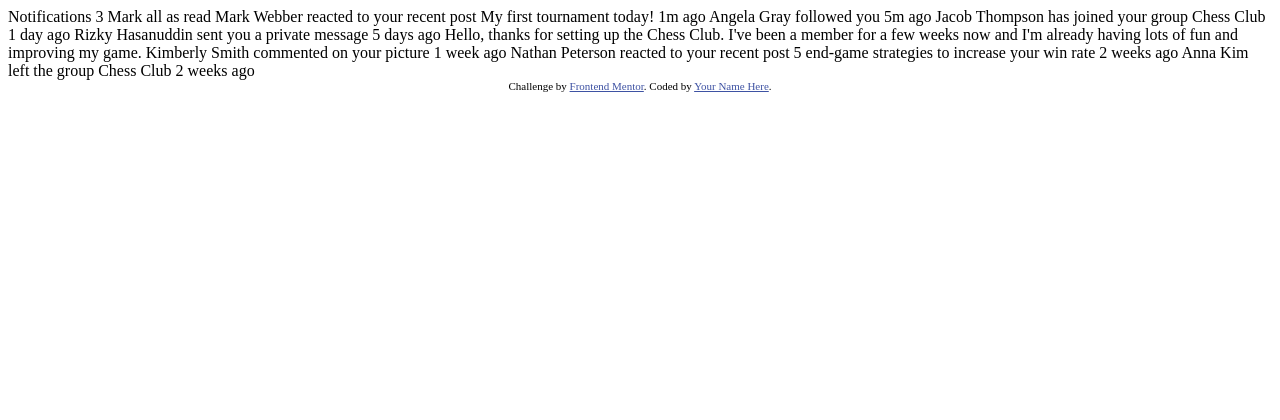
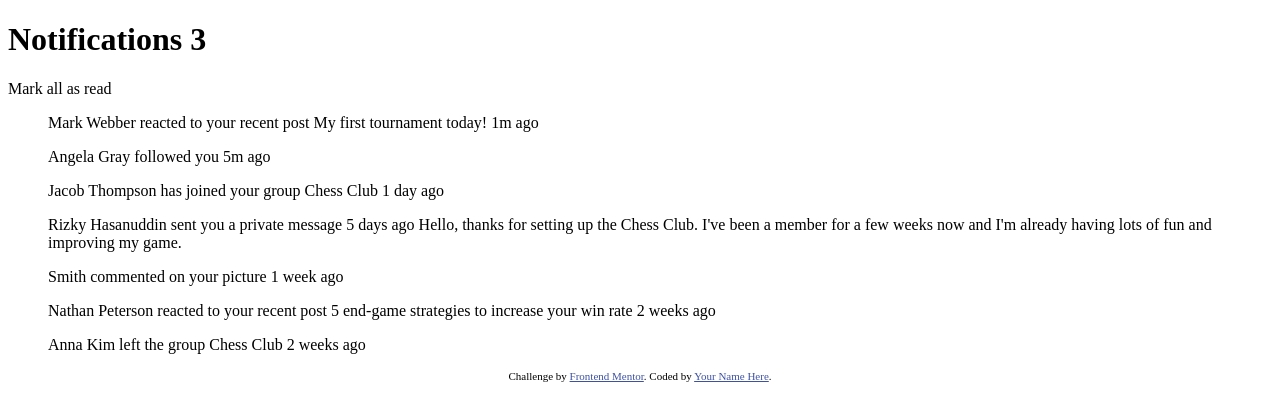
Before and after one commit to natashachinea/notificationPage, a plain HTML site: page index.html in a window 1280 px wide. Drawn offline with Linux system fonts and the light colour scheme.

Commit message:
edited html a little

```diff
--- a/index.html
+++ b/index.html
@@ -15,34 +15,29 @@
   </style>
 </head>
 <body>
-
-  Notifications 3
+<div class = "main-box">
+<h1>Notifications 3</h1>
 
   Mark all as read
-
-  Mark Webber reacted to your recent post My first tournament today!
-  1m ago
-
-  Angela Gray followed you
-  5m ago
-
-  Jacob Thompson has joined your group Chess Club
-  1 day ago
-
-  Rizky Hasanuddin sent you a private message
+<div>
+<ul>Mark Webber reacted to your recent post My first tournament today!
+  1m ago</ul>
+<ul>Angela Gray followed you
+  5m ago</ul>
+<ul>Jacob Thompson has joined your group Chess Club
+  1 day ago</ul>
+<ul>Rizky Hasanuddin sent you a private message
   5 days ago
   Hello, thanks for setting up the Chess Club. I've been a member for a few weeks now and
-  I'm already having lots of fun and improving my game.
-
-  Kimberly Smith commented on your picture
-  1 week ago
-
-  Nathan Peterson reacted to your recent post 5 end-game strategies to increase your win rate
-  2 weeks ago
-
-  Anna Kim left the group Chess Club
-  2 weeks ago
-
+  I'm already having lots of fun and improving my game.</ul>
+<ul>Smith commented on your picture
+  1 week ago</ul>
+<ul>Nathan Peterson reacted to your recent post 5 end-game strategies to increase your win rate
+  2 weeks ago</ul>
+<ul>Anna Kim left the group Chess Club
+  2 weeks ago</ul>
+  </div>
+  </div>
   <div class="attribution">
     Challenge by <a href="https://www.frontendmentor.io?ref=challenge" target="_blank">Frontend Mentor</a>.
     Coded by <a href="#">Your Name Here</a>.
```
